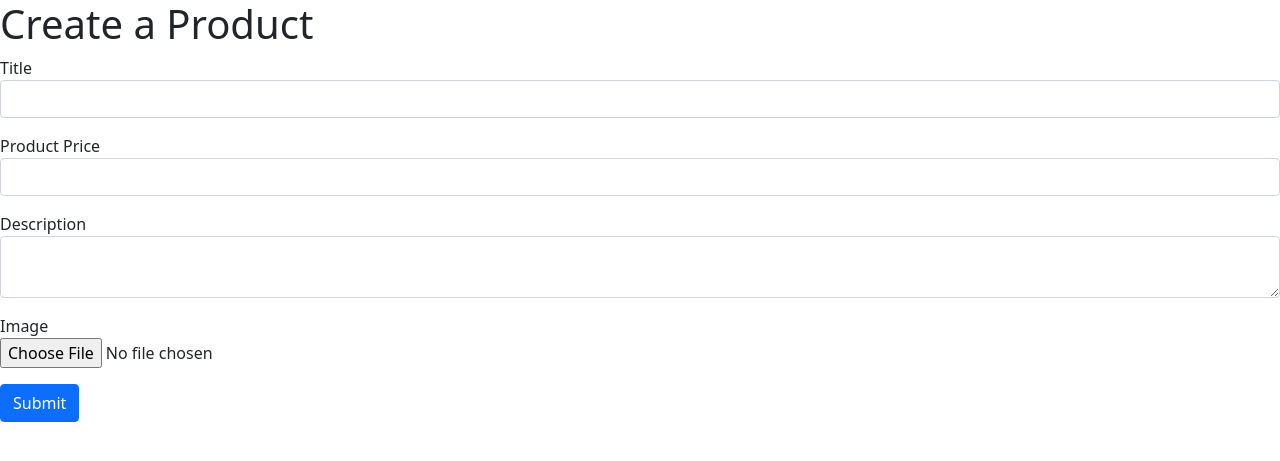
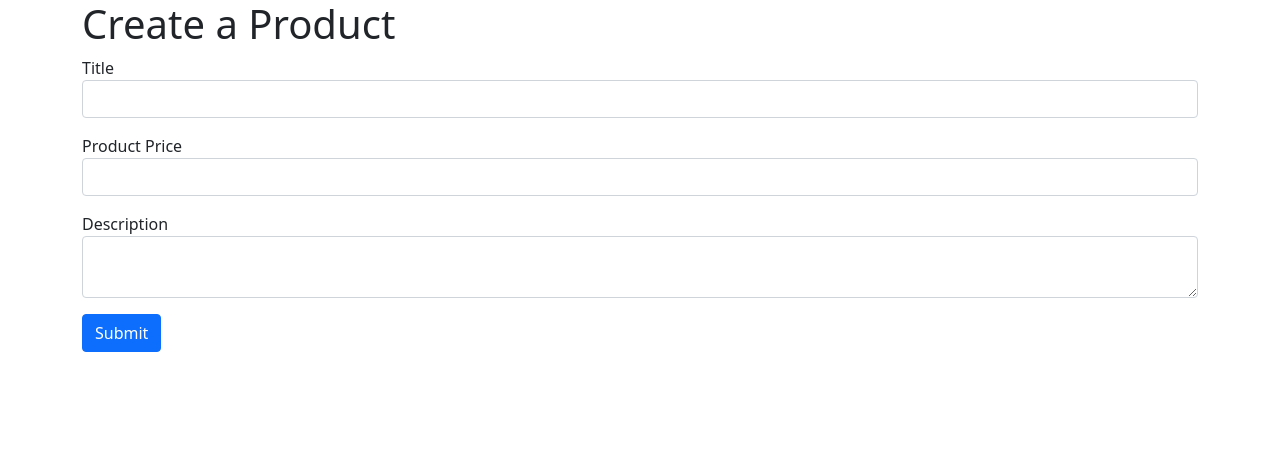
Before and after one commit to ParaschosKotsaros/PHP-CRUD, a PHP site: page /createproduct.php in a window 1280 px wide. Shown: the top 461 px of the page. Run offline with PHP 8.4, Linux system fonts and the light colour scheme.

Commit message:
Update createproduct.php

```diff
--- a/createproduct.php
+++ b/createproduct.php
@@ -1,16 +1,18 @@
 <?php
 
+//connects to db
 $pdo = new PDO('mysql:host=localhost;port=3306;dbname=products_crud','root','');
 $pdo->setAttribute(PDO::ATTR_ERRMODE,PDO::ERRMODE_EXCEPTION);
 $errors = [];
 
-
+//checks if request method is POST
 if($_SERVER['REQUEST_METHOD'] === 'POST'){
 $title =$_POST['title'];
 $description =$_POST['description'];
 $price =$_POST['price'];
 $date = date("Y-m-d  h:i:s");
 
+//error check
 if(!$title){
    $errors[] = "Title is required";
 }
@@ -19,7 +21,7 @@ if(!$price){
    $errors[]= "Price is required";
 }
 
-
+//adds product to db
 if(empty($errors)){
 $statement = $pdo->prepare("INSERT INTO products(title,price,img,create_date,description)
     VALUES(:title, :price, :img, :date, :description)");
@@ -31,11 +33,10 @@ $statement->bindValue(':date',$date);
 $statement->bindValue(':description',$description);
 $statement->execute();
 
+header('Location: index.php');
 }
 }
 ?>
-
-
 
 
 <!doctype html>
@@ -50,6 +51,8 @@ $statement->execute();
     <title>Create Product</title>
   </head>
   <body>
+
+    <div class="container">
     <h1>Create a Product</h1>
 
     <form action="" method="post">
@@ -77,17 +80,10 @@ $statement->execute();
 
 
     <div class='mb-3'>
-    <div class="form-group">
-       <label>Image</label>
-       </br>
-       <input type="file" name="img">
-    </div>
-    </div>
-
-    <div class='mb-3'>
     <button type="submit" class="btn btn-primary">Submit </button>
     </div>
 
+    <!----shows errors-->
     <?php if(!empty($errors)){ ?>
     <div class="alert alert-danger">
      <?php foreach($errors as $error){ ?>
@@ -99,5 +95,6 @@ $statement->execute();
 </form>
 </table>
 
+   </div>
   </body>
 </html>
```
